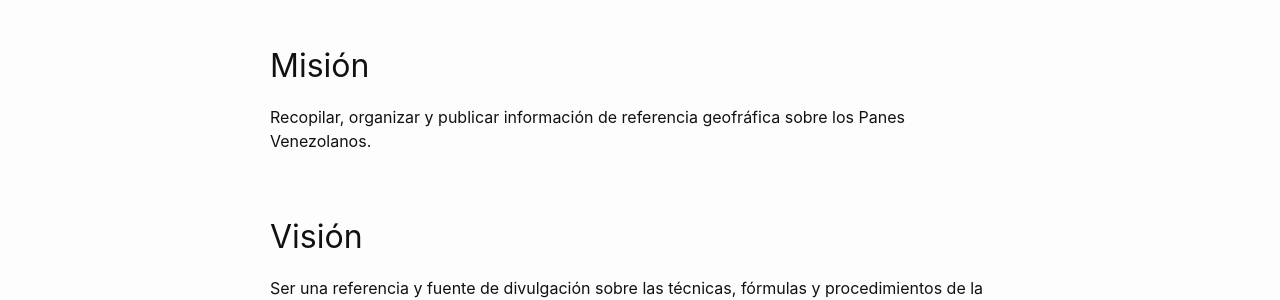
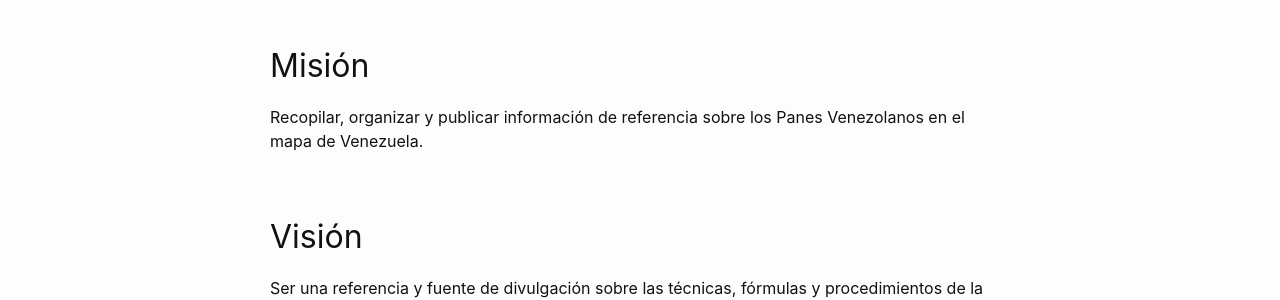
Before and after one commit to mapadepanesvenezolanos/mapadepanesvenezolanos.github.io, a Jekyll site: the page built from about.markdown, in a window 1280 px wide. Shown: the part 407-707 px from the top of the page. Built offline with Jekyll 4.4.1, drawn with Linux system fonts in a browser that asks for light colours.

Commit message:
Fixing Misión

```diff
--- a/about.markdown
+++ b/about.markdown
@@ -12,7 +12,7 @@ Bienvenidos al sitio de panes venezolanos en el mapa.
 - Voluntarios del grupo Amigos Panarras
 
 ## Misión
-Recopilar, organizar y publicar información de referencia geofráfica sobre los Panes Venezolanos.
+Recopilar, organizar y publicar información de referencia sobre los Panes Venezolanos en el mapa de Venezuela.
 
 ## Visión
 Ser una referencia y fuente de divulgación sobre las técnicas, fórmulas y procedimientos de la Panadería Venezolana.
```
